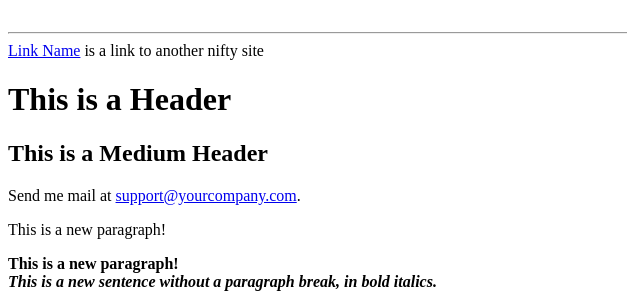
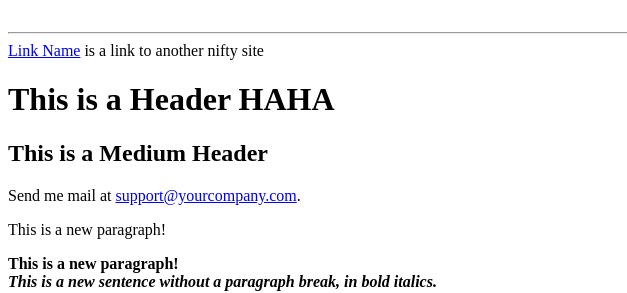
Before and after one commit to rysiula/sample_website, a plain HTML site: page index.html in a window 1280 px wide. Shown: the top 293 px of the page, 0-627 px from the left. Drawn offline with Linux system fonts and the light colour scheme.

Commit message:
Update index.html

```diff
--- a/index.html
+++ b/index.html
@@ -16,7 +16,7 @@
 
 is a link to another nifty site
 
-<H1>This is a Header</H1>
+<H1>This is a Header HAHA</H1>
 
 <H2>This is a Medium Header</H2>
 
```
